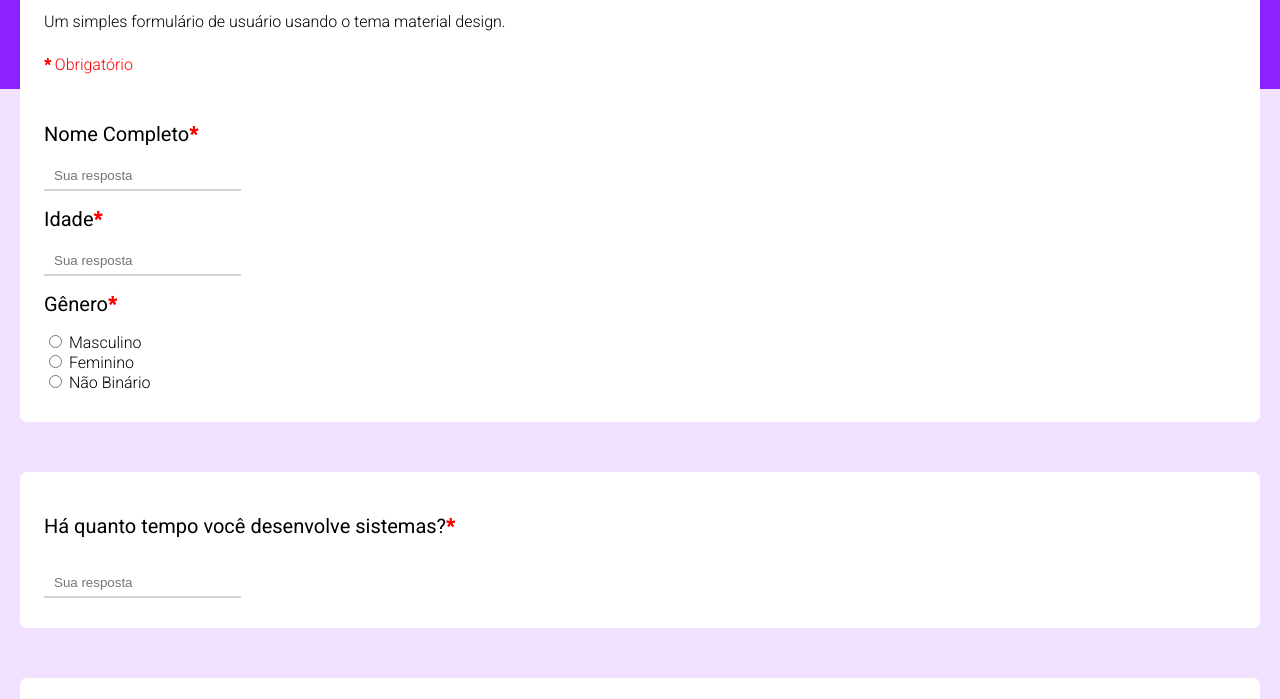
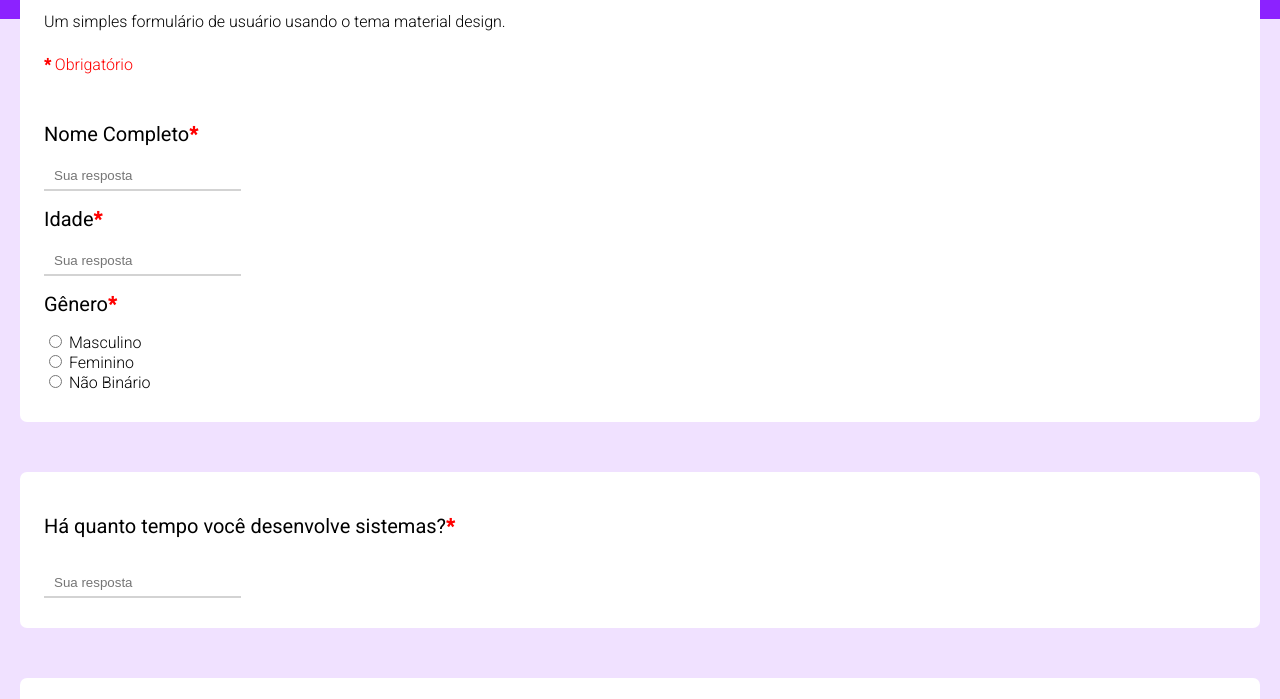
Before and after one commit to isumaeru-ruzu7/formulario-google, a plain HTML site: page index.html in a window 1280 px wide. Shown: the part 101-800 px from the top of the page. Drawn offline with Linux system fonts and the light colour scheme.

Commit message:
Consertando o blackground roxo

```diff
--- a/css/style.css
+++ b/css/style.css
@@ -30,9 +30,16 @@ img {
 }
 
 .form-screen {
+  display: auto;
   position: absolute;
   width: 100%;
   background-image: linear-gradient(180deg, #8C22FF 15%, #F0E1FF 15%, #F0E1FF 100%);
+}
+
+@media only screen and (min-width: 600px) {
+  .form-screen {
+    height: 100%;
+  }
 }
 
 .user-card {
```
